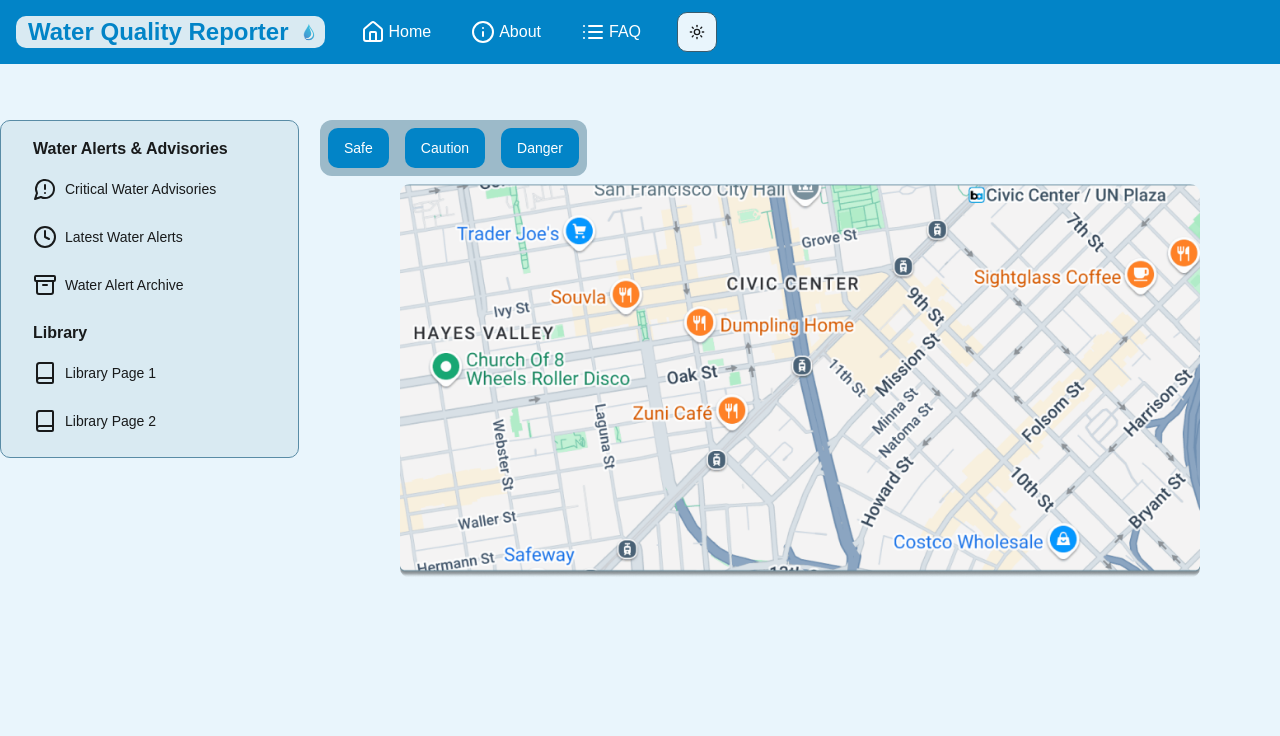
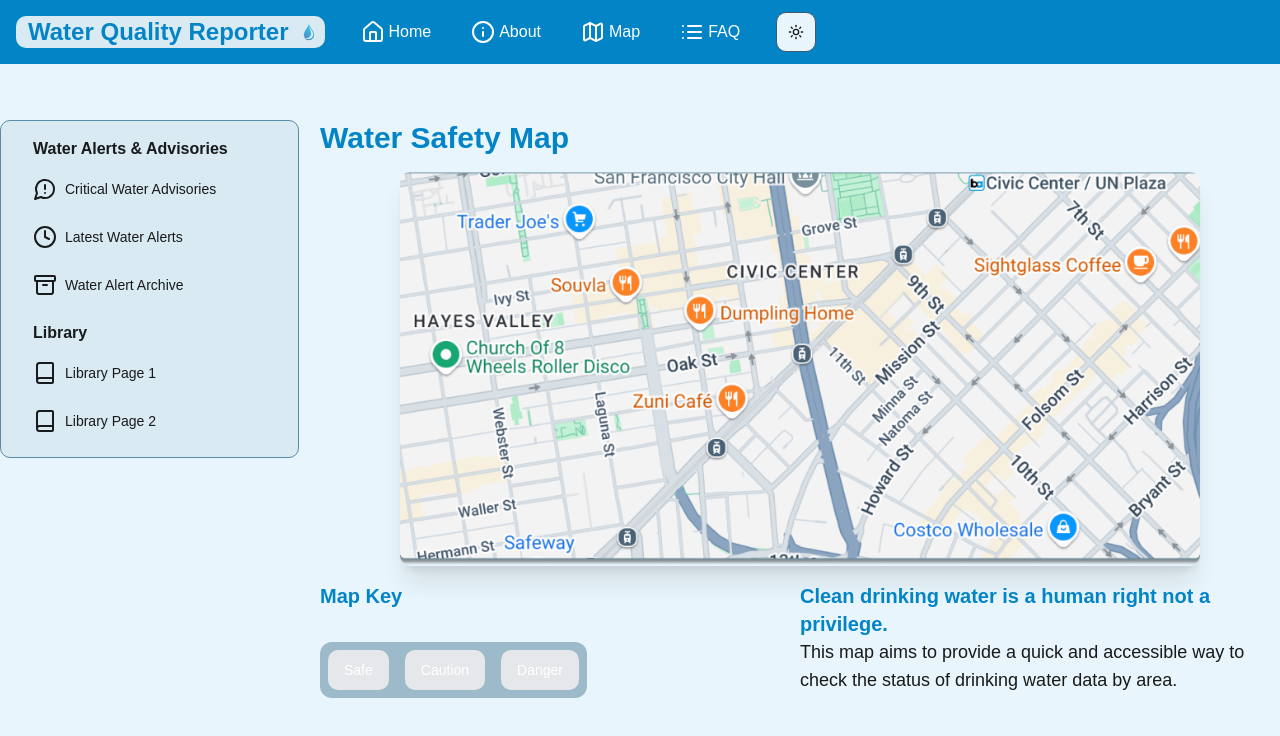
Before and after one commit to mhgarry/clean-water-app, a Next.js app: page / in a window 1280 px wide. Shown: the top 736 px of the page. Built offline with nearby package versions, Linux system fonts and the light colour scheme.

Commit message:
map key update

```diff
--- a/src/app/layout.tsx
+++ b/src/app/layout.tsx
@@ -11,6 +11,7 @@
   Archive,
   Book,
   List,
+  Map,
 } from "lucide-react";
 import MaxWidthWrapper from "@/components/Max-Width-Wrapper";
 import { ThemeProvider } from "@/components/theme-provider";
@@ -32,6 +33,11 @@
     title: "About",
     path: "/about",
     icon: <InfoIcon size={24} />,
+  },
+  {
+    title: "Map",
+    path: "/map",
+    icon: <Map size={24} />,
   },
   {
     title: "FAQ",
--- a/src/app/page.tsx
+++ b/src/app/page.tsx
@@ -8,20 +8,38 @@
       <MaxWidthWrapper>
         <div className="grid grid-cols-1 md:grid-cols-4 xl:gap-20 h-full lg:gap-12  md:gap-8">
           {/* Parent container for MapToggle */}
-          <div className="w-full h-full md:col-span-4 col-span-1 rounded-md space-y-2">
+          <div className="w-full h-full md:col-span-4 col-span-1 rounded-md space-y-4">
+            <h2 className="text-primary font-bold text-3xl">
+              Water Safety Map
+            </h2>
             {/* Align MapToggle to the start */}
-            <div className="col-span-1 flex justify-start">
-              <MapToggle />
-            </div>
+
             {/* Center the Image */}
-            <div className="flex flex-col items-center justify-center">
+
+            <div className="flex flex-col items-center justify-center space">
               <Image
                 src="/map.png"
                 alt="Map"
                 width={800}
                 height={600}
-                className="object-cover rounded-md"
+                className="object-cover rounded-md border-solid border-border shadow-xl"
               />
+            </div>
+            <div className="grid grid-cols-2">
+              {" "}
+              <div className="col-span-1 col-start-1">
+                <p className="text-xl font-bold text-primary">Map Key</p>
+                <MapToggle />
+              </div>
+              <div className="col-span-1 col-start-2">
+                <p className="text-xl font-bold text-primary">
+                  Clean drinking water is a human right not a privilege.
+                </p>
+                <p className="text-lg text-foreground">
+                  This map aims to provide a quick and accessible way to check
+                  the status of drinking water data by area.
+                </p>
+              </div>
             </div>
           </div>
         </div>
--- a/src/components/Map-Toggle.tsx
+++ b/src/components/Map-Toggle.tsx
@@ -1,135 +1,90 @@
 "use client";
 
-import { useEffect, useState } from "react";
-import { Button } from "./ui/button";
-import { useOutsideClick } from "@/hooks/use-click-outside";
+import React, { useState } from "react";
+import { cn } from "@/lib/utils";
+import { Button } from "./ui/button"; // Adjust the import path as necessary
 
 const MapToggle = () => {
-  const [isWaterSafe, setIsWaterSafe] = useState<boolean | null>(null);
-  const [isWaterCaution, setIsWaterCaution] = useState<boolean | null>(null);
-  const [isWaterDanger, setIsWaterDanger] = useState<boolean | null>(null);
-
-  // Close popup when pressing "Escape"
-  useEffect(() => {
-    const handleEsc = (event: KeyboardEvent) => {
-      if (event.key === "Escape") {
-        clearStatus();
-      }
-    };
-
-    document.addEventListener("keydown", handleEsc);
-    return () => {
-      document.removeEventListener("keydown", handleEsc);
-    };
-  }, []);
+  const [activeStatus, setActiveStatus] = useState<string | null>(null);
 
   const setWaterStatus = (status: string) => {
-    setIsWaterSafe(null); // Reset all values before setting the selected status
-    setIsWaterCaution(null);
-    setIsWaterDanger(null);
-
-    if (status === "Safe") {
-      setIsWaterSafe(true);
-    } else if (status === "Caution") {
-      setIsWaterCaution(true);
-    } else if (status === "Danger") {
-      setIsWaterDanger(true);
-    }
-
-    console.log(status);
+    setActiveStatus(status);
   };
-
-  const clearStatus = () => {
-    setIsWaterSafe(null);
-    setIsWaterCaution(null);
-    setIsWaterDanger(null);
-  };
-
-  const safeRef = useOutsideClick(() => clearStatus());
-  const cautionRef = useOutsideClick(() => clearStatus());
-  const dangerRef = useOutsideClick(() => clearStatus());
 
   return (
     <div>
-      <div className="flex flex-row justify-center items-start gap-4 p-2 bg-secondary rounded-lg">
+      {/* Button Group Container */}
+      <div className="relative flex flex-row justify-center items-start gap-4 p-2 bg-secondary w-fit max-w-[300px] rounded-lg my-8">
         <Button
           onClick={() => setWaterStatus("Safe")}
-          aria-pressed={isWaterSafe ? "true" : "false"}
+          aria-pressed={activeStatus === "Safe"}
           aria-label="Set water status to safe"
+          className={cn(
+            "button",
+            activeStatus === "Safe" ? "bg-green-500 text-white" : "bg-gray-200"
+          )}
         >
           Safe
         </Button>
         <Button
           onClick={() => setWaterStatus("Caution")}
-          aria-pressed={isWaterCaution ? "true" : "false"}
+          aria-pressed={activeStatus === "Caution"}
           aria-label="Set water status to caution"
+          className={cn(
+            "button",
+            activeStatus === "Caution"
+              ? "bg-yellow-500 text-white"
+              : "bg-gray-200"
+          )}
         >
           Caution
         </Button>
         <Button
           onClick={() => setWaterStatus("Danger")}
-          aria-pressed={isWaterDanger ? "true" : "false"}
+          aria-pressed={activeStatus === "Danger"}
           aria-label="Set water status to danger"
+          className={cn(
+            "button",
+            activeStatus === "Danger" ? "bg-red-500 text-white" : "bg-gray-200"
+          )}
         >
           Danger
         </Button>
       </div>
-      <div>
-        {isWaterSafe && (
-          <div
-            ref={safeRef}
-            className="relative bg-green-500 mt-2 text-white p-2 rounded-md opacity-80"
-            role="dialog"
-            aria-live="polite"
-            aria-label="Water status safe"
-          >
-            Safe
-            <button
-              onClick={clearStatus}
-              className="absolute top-0 right-0 text-white p-1"
-              aria-label="Close safe status"
-            >
-              ✕
-            </button>
-          </div>
-        )}
-        {isWaterCaution && (
-          <div
-            ref={cautionRef}
-            className="relative bg-yellow-500 mt-2 text-white p-2 rounded-md opacity-80"
-            role="dialog"
-            aria-live="polite"
-            aria-label="Water status caution"
-          >
-            Caution
-            <button
-              onClick={clearStatus}
-              className="absolute top-0 right-0 text-white p-1"
-              aria-label="Close caution status"
-            >
-              ✕
-            </button>
-          </div>
-        )}
-        {isWaterDanger && (
-          <div
-            ref={dangerRef}
-            className="relative bg-red-500 mt-2 text-white p-2 rounded-md opacity-80"
-            role="dialog"
-            aria-live="polite"
-            aria-label="Water status danger"
-          >
-            Danger
-            <button
-              onClick={clearStatus}
-              className="absolute top-0 right-0 text-white p-1"
-              aria-label="Close danger status"
-            >
-              ✕
-            </button>
-          </div>
-        )}
-      </div>
+
+      <style jsx>{`
+        @keyframes gleam {
+          0% {
+            background-position: 200%;
+          }
+          100% {
+            background-position: -200%;
+          }
+        }
+
+        .gleam {
+          background: linear-gradient(
+            120deg,
+            rgba(255, 255, 255, 0.3),
+            rgba(255, 255, 255, 0.1),
+            rgba(255, 255, 255, 0.3)
+          );
+          background-size: 200% 100%;
+          animation: gleam 1.5s ease-in-out infinite;
+        }
+
+        .button {
+          position: relative;
+          padding: 10px 20px;
+          border-radius: 8px;
+          transition: background-color 0.4s, color 0.4s;
+          cursor: pointer;
+        }
+
+        .button:hover {
+          filter: brightness(1.1); /* Slight brighten on hover */
+        }
+      `}</style>
     </div>
   );
 };
```
Also changed, not shown: src/components/Location-Input.tsx (added).
